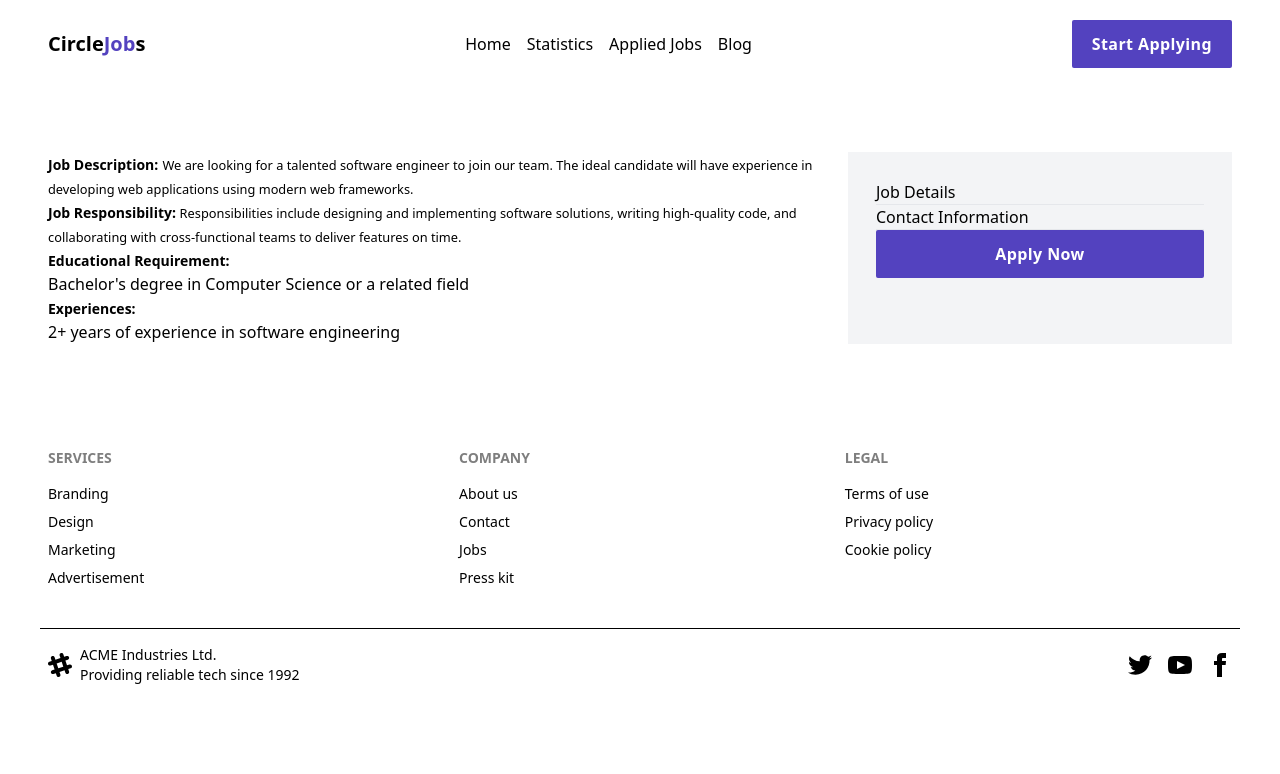
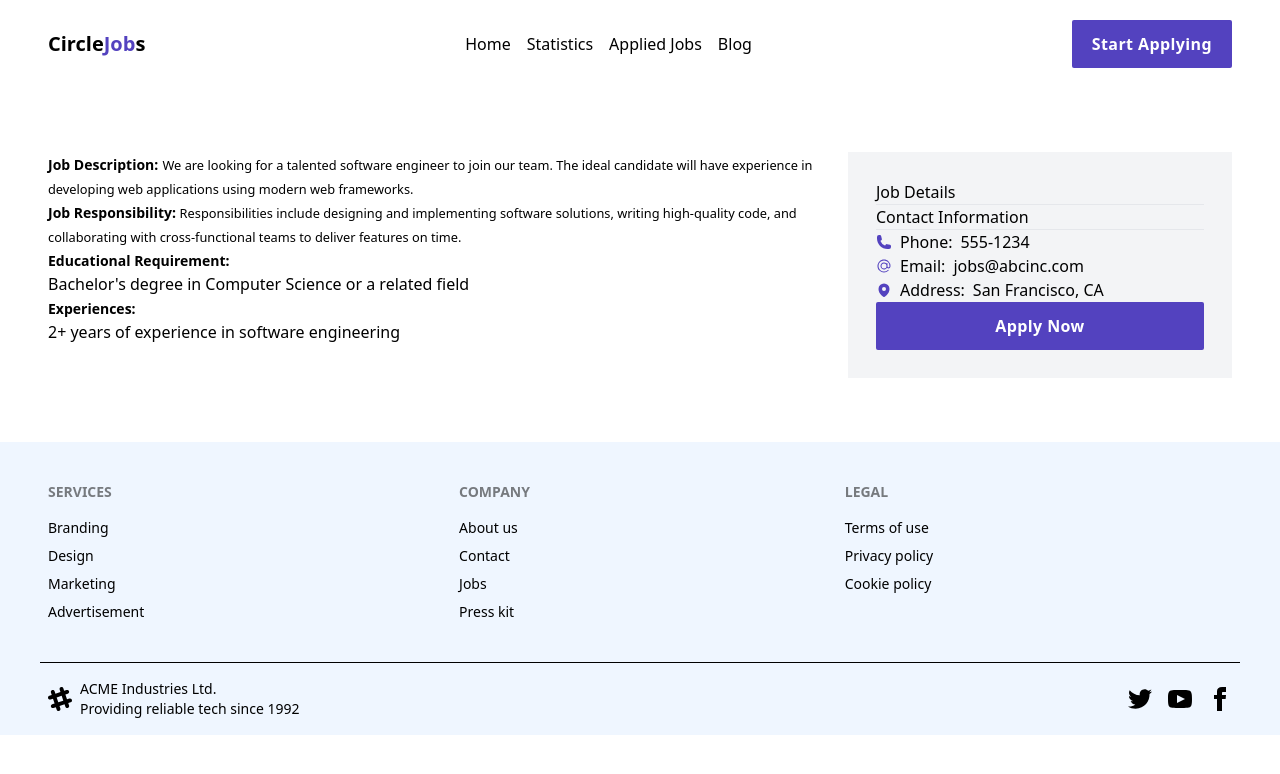
Before and after one commit to smsohag32/circle-jobs-app, a React (Vite) app: page /job/details/1 in a window 1280 px wide. Shown: the top 774 px of the page. Built offline with nearby package versions, Linux system fonts and the light colour scheme.

Commit message:
see more button handle done

```diff
--- a/package.json
+++ b/package.json
@@ -9,6 +9,7 @@
     "preview": "vite preview"
   },
   "dependencies": {
+    "@heroicons/react": "^2.0.17",
     "daisyui": "^2.51.5",
     "localforage": "^1.10.0",
     "lottie-react": "^2.4.0",
--- a/src/App.jsx
+++ b/src/App.jsx
@@ -1,6 +1,5 @@
 import { Outlet, useLoaderData } from "react-router-dom";
 import Header from "./components/Header";
-import Home from "./components/Home";
 import Footer from "./components/Footer";
 import { createContext } from "react";
 
@@ -14,7 +13,9 @@ function App() {
       <div className="min-h-[calc(100vh-480px)]">
         <Outlet></Outlet>
       </div>
-      <Footer />
+      <div className="bg-blue-50">
+        <Footer />
+      </div>
     </JobsContext.Provider>
   );
 }
--- a/src/components/Header.jsx
+++ b/src/components/Header.jsx
@@ -12,10 +12,30 @@ const Header = () => {
         </h3>
       </div>
       <ul className="flex gap-4 flex-col md:flex-row bg-gray-800 p-8 text-white md:bg-transparent md:text-black">
-        <NavLink to="/">Home</NavLink>
-        <NavLink to="/statistic">Statistics</NavLink>
-        <NavLink to="/applied">Applied Jobs</NavLink>
-        <NavLink to="/blog">Blog</NavLink>
+        <NavLink
+          className={({ isActive }) => isActive && "primary-text"}
+          to="/"
+        >
+          Home
+        </NavLink>
+        <NavLink
+          className={({ isActive }) => isActive && "primary-text"}
+          to="/statistic"
+        >
+          Statistics
+        </NavLink>
+        <NavLink
+          className={({ isActive }) => isActive && "primary-text"}
+          to="/applied"
+        >
+          Applied Jobs
+        </NavLink>
+        <NavLink
+          className={({ isActive }) => isActive && "primary-text"}
+          to="/blog"
+        >
+          Blog
+        </NavLink>
         <button className="primary-btn md:hidden w-[50%]">
           Start Applying
         </button>
--- a/src/components/JobDetails.jsx
+++ b/src/components/JobDetails.jsx
@@ -1,5 +1,5 @@
 import { useLoaderData, useParams } from "react-router-dom";
-
+import { PhoneIcon, MapPinIcon, AtSymbolIcon } from "@heroicons/react/24/solid";
 const JobDetails = () => {
   const jobDetail = useLoaderData();
   console.log(jobDetail);
@@ -8,6 +8,8 @@ const JobDetails = () => {
     jobDescription,
     experiences,
     educationalRequirements,
+    contactInfo,
+    companyLocation,
   } = jobDetail;
   return (
     <div className="default-container py-16 grid grid-cols-1 md:grid-cols-3 gap-4">
@@ -38,6 +40,27 @@ const JobDetails = () => {
           <p></p>
           <h5>Contact Information</h5>
           <hr />
+          <p className="flex items-center gap-2">
+            <span>
+              <PhoneIcon className="h-4 w-4 primary-text" />
+            </span>
+            <span>Phone: </span>
+            {contactInfo.phone}
+          </p>
+          <p className="flex items-center gap-2">
+            <span>
+              <AtSymbolIcon className="h-4 w-4 primary-text" />
+            </span>
+            <span>Email: </span>
+            {contactInfo.email}
+          </p>
+          <p className="flex items-center gap-2">
+            <span>
+              <MapPinIcon className="h-4 w-4 primary-text" />
+            </span>
+            <span>Address: </span>
+            {companyLocation}
+          </p>
         </div>
         <button className="primary-btn">Apply Now</button>
       </div>
--- a/src/components/Jobs.jsx
+++ b/src/components/Jobs.jsx
@@ -1,14 +1,19 @@
-import React, { useContext } from "react";
+import React, { useContext, useState } from "react";
 import { JobsContext } from "../App";
 import Job from "./Job";
 
 const Jobs = () => {
   const jobsData = useContext(JobsContext);
-  console.log(jobsData);
+  const [isSee, setIsSee] = useState(false);
+
+  //   handleSeeMore button
+  const handleSeeMore = () => {
+    setIsSee(true);
+  };
 
   return (
     <div className="default-container pb-16">
-      <div className="flex justify-center items-center flex-col">
+      <div className="flex justify-center items-center mb-10 flex-col">
         <h2 className="font-bold text-4xl opacity-80">Featured Jobs</h2>
         <p className="text-gray-800 text-center px-3 md:px-0 md:w-[50%]">
           <small>
@@ -18,9 +23,16 @@ const Jobs = () => {
         </p>
       </div>
       <div className="grid grid-cols-1 md:grid-cols-2 gap-5">
-        {jobsData?.map((job) => (
+        {jobsData?.slice(0, isSee ? 8 : 4).map((job) => (
           <Job key={job.id} job={job} />
         ))}
+      </div>
+      <div className="flex justify-center mt-10">
+        {!isSee && (
+          <button onClick={handleSeeMore} className="primary-btn">
+            See More
+          </button>
+        )}
       </div>
     </div>
   );
```
Also changed, not shown: 1 other file (tests, documents, lock files or other folders).
